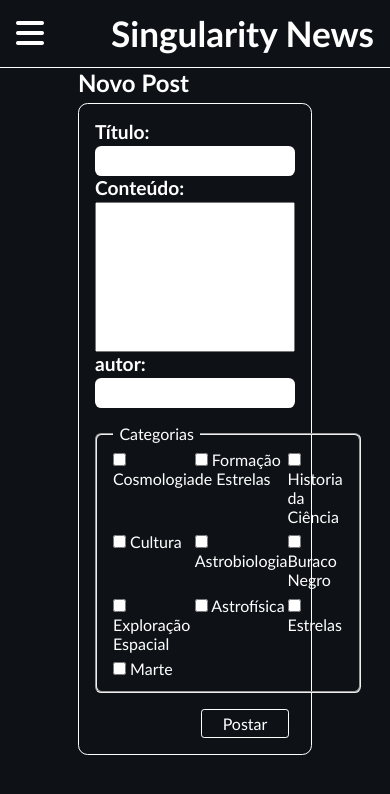
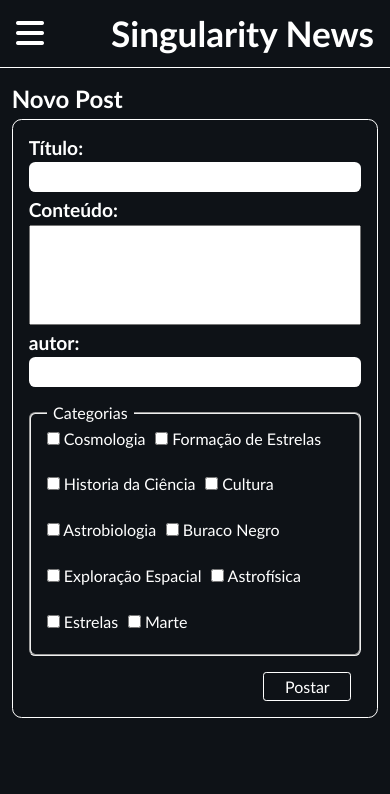
Before and after one commit to ARibeiroC/blog, a React (Vite) app: page /blog/new-post in a window 390 px wide. Shown: the top 794 px of the page. Built offline with nearby package versions, Linux system fonts and the light colour scheme.

Commit message:
add: NewPost responsivity design

```diff
--- a/src/css/NewPostCSS.jsx
+++ b/src/css/NewPostCSS.jsx
@@ -4,7 +4,11 @@ export const NewPostCSS = styled.div`
     display: flex;
     flex-direction: column;
     align-items: center;
+    // justify-content: center;
     gap: .4rem;
+
+    padding: 1rem 0;
+    // height: 90vh;
 
     h2 {
         margin-inline: 20%;
@@ -22,14 +26,14 @@ export const NewPostCSS = styled.div`
         border: 1px solid white;
         border-radius: .6rem;
 
-        & .input-fields {
+        .input-fields {
             display: flex;
             flex-direction: column;
-            justify-content: space-between;
+            // justify-content: space-between;
 
-            flex: 1;
+            // flex: 1;
 
-            & .form-control{
+            .form-control{
                 display: flex;
                 flex-direction: column;
 
@@ -78,8 +82,8 @@ export const NewPostCSS = styled.div`
 
                 .item-check {
                     margin-bottom: .4rem;
-                    grind-column: 1/3;
-                    grind-row: 1/4;
+                    grid-column: 1/3;
+                    grid-row: 1/4;
                 }
             }
         }
@@ -104,4 +108,34 @@ export const NewPostCSS = styled.div`
         }
     }
 
+    @media (max-width: 425px){
+        h2 {
+            margin: 0 3%;
+        }
+
+        form{
+            max-width: 100%;
+
+            .input-fields {
+                gap: .4rem;
+                .form-control {
+                    #content{
+                        height: 100px;
+                    }
+                }
+            }
+
+            #fieldset {
+                display: flex;
+                flex-wrap: wrap;
+                gap: .6rem;
+                height: 30vh;
+                width: 100%;
+            }
+        }
+    }
+
+    @media (max-width: 320px){
+    }
+
 `
--- a/src/routes/NewPost.jsx
+++ b/src/routes/NewPost.jsx
@@ -21,6 +21,11 @@ export function NewPost() {
     const [categories, setCategories] = useState([])
 
     // REFS
+    const formRefs = {
+        title: useRef(),
+        content: useRef(),
+        author: useRef()
+    }
     const refTitle = useRef()
     const refContent = useRef()
     const refAuthor = useRef()
@@ -60,9 +65,9 @@ export function NewPost() {
 
         setVisibility('visible')
 
-        setTimeout(()=>{
-            setVisibility('hidden')
-        },2000)
+        // setTimeout(()=>{
+        //     setVisibility('hidden')
+        // },2000)
 
         // ADICIONA OS VALORES DA LISTA DE CATEGORIAS NO STATE CATEGORY
         setCategories(categoryList)
@@ -72,7 +77,7 @@ export function NewPost() {
         data.push(post)
         localStorage.setItem('posts', JSON.stringify(data))
         setTimeout(()=>{
-            navigate('/')
+            navigate('/blog/new-post')
         }, 2000)
     }
 
@@ -88,9 +93,10 @@ export function NewPost() {
         // CHAMA A FUNÇÃO QUE ADICIONA OS VALORES NOS STATES
         setStates(element)
 
-        refTitle.current.value = ""
-        refAuthor.current.value = ""
-        refContent.current.value = ""
+        formRefs.title.current.value = ""
+        formRefs.content.current.value = ""
+        formRefs.author.current.value = ""
+        console.log(formRefs.title)
     }
 
     useEffect(()=>{
@@ -111,15 +117,15 @@ export function NewPost() {
                 <div className="input-fields">
                     <div className="form-control">
                         <label htmlFor="title">Título: </label>
-                        <input type="text" placeholder="" id="title" name="title" ref={refTitle} required />
+                        <input type="text" placeholder="" id="title" name="title" ref={formRefs.title} required />
                     </div>
                     <div className="form-control">
                         <label htmlFor="content">Conteúdo: </label>
-                        <textarea name="content" id="content"  ref={refContent} required></textarea>
+                        <textarea name="content" id="content"  ref={formRefs.content} required></textarea>
                     </div>
                     <div className="form-control">
                         <label htmlFor="author">autor: </label>
-                        <input type="text" placeholder="" id="author" name="author" ref={refAuthor} required />
+                        <input type="text" placeholder="" id="author" name="author" ref={formRefs.author} required />
                     </div>
                 </div>
                 <div className="checkbox-items">
```
